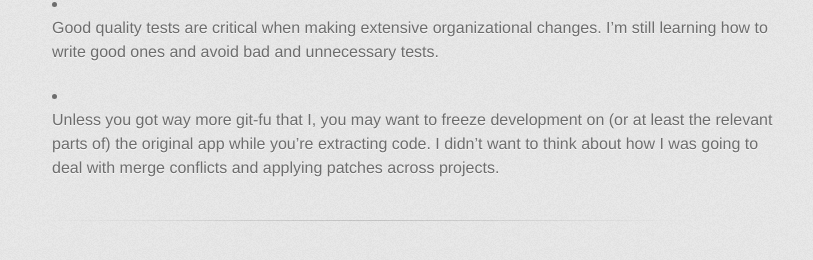
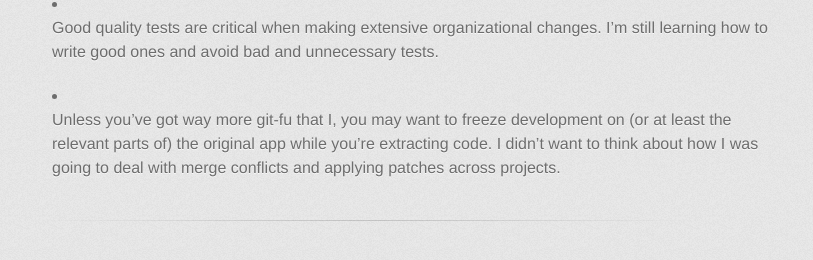
Before and after one commit to duke-libraries/duke-libraries.github.io, a Jekyll site: the page built from _posts/2014-11-05-extracting-reusable-code-from-a-hydra-head.md, in a window 1280 px wide and 900 px high, scrolled down 3379 px. Shown: the part 630-890 px from the top of the window, without its empty margins (233-1046 px from the left). Built offline with Jekyll 4.4.1, drawn with Linux system fonts in a browser that asks for light colours; some web fonts are replaced; comment, search, counter and statistics services are not loaded; some of the changed text lies outside the part shown.

```diff
--- a/_posts/2014-11-05-extracting-reusable-code-from-a-hydra-head.md
+++ b/_posts/2014-11-05-extracting-reusable-code-from-a-hydra-head.md
@@ -63,7 +63,7 @@ end
 
 ### Custom Predicates
 
-ActiveFedora provides that custom predicates for RELS-EXT relations (FC3) can be added to file at `config/predicate_mappings.yml`.  Unfortunately, this file apparently must be read when `ActiveFedora::Predicates` first loads or it has no effect.  Fortunately you can use `ActiveFedora::Predicates.set_predicates(mapping)` to add predicates later.  So, back in the Rails engine module, we created an initializer:
+ActiveFedora provides that custom predicates for RELS-EXT relations (FC3) can be added to a file at `config/predicate_mappings.yml`.  Unfortunately, this file apparently must be read when `ActiveFedora::Predicates` first loads or it has no effect.  Fortunately, you can use `ActiveFedora::Predicates.set_predicates(mapping)` to add predicates later.  So, back in the Rails engine module, we created an initializer:
 
 {% highlight ruby %}
 initializer 'ddr_models.predicates' do
@@ -137,4 +137,4 @@ Of course, some things only come with experience ... but here some observations.
 
 - Good quality tests are critical when making extensive organizational changes.  I'm still learning how to write good ones and avoid bad and unnecessary tests.
 
-- Unless you got way more git-fu that I, you may want to freeze development on (or at least the relevant parts of) the original app while you're extracting code.  I didn't want to think about how I was going to deal with merge conflicts and applying patches across projects.
+- Unless you've got way more git-fu that I, you may want to freeze development on (or at least the relevant parts of) the original app while you're extracting code.  I didn't want to think about how I was going to deal with merge conflicts and applying patches across projects.
```
